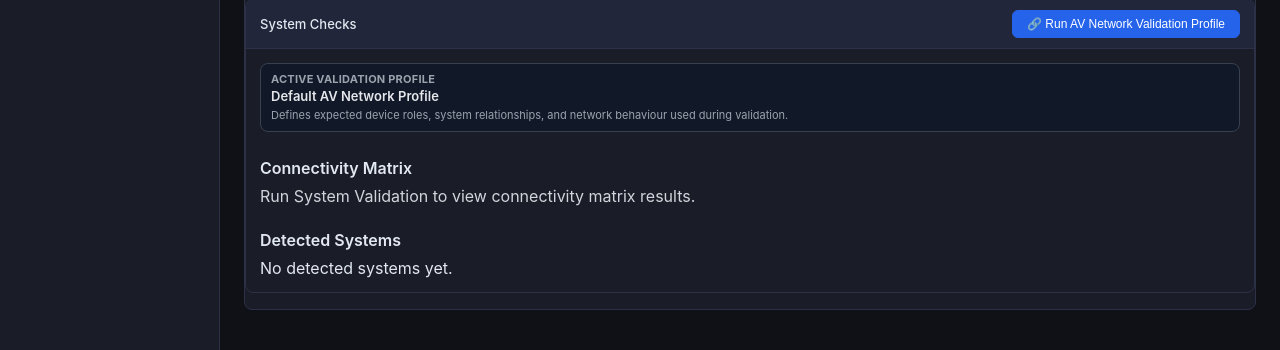
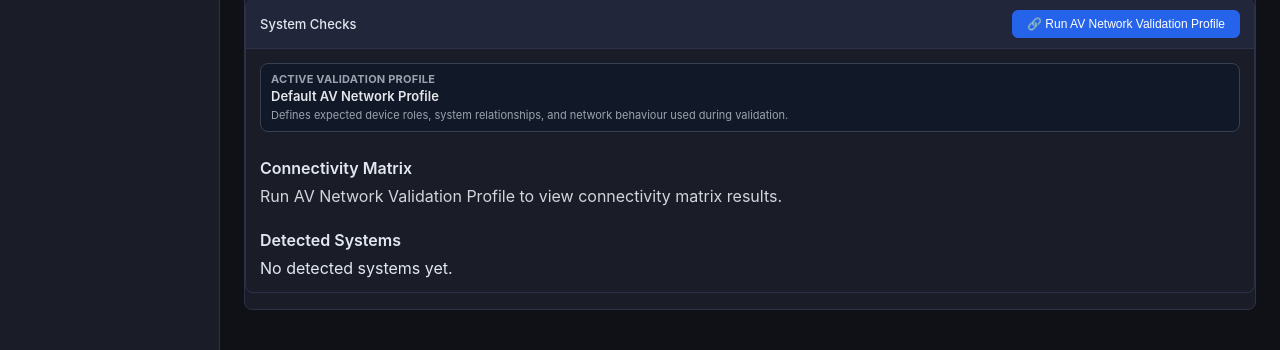
Before and after one commit to chriswarren85/NetPi, a Flask app: page /tools/devices in a window 1280 px wide. Shown: the part 1198-1548 px from the top of the page. Run offline with Flask 3, Linux system fonts and the light colour scheme.

Commit message:
W2.2: align Devices page validation profile wording

```diff
--- a/templates/devices.html
+++ b/templates/devices.html
@@ -156,7 +156,7 @@ SW-01	192.168.1.10	10		Cisco"></textarea>
     <div id="system-results" style="overflow-x:auto;"></div>
       <div id="connectivity-panel" style="margin-top:14px;">
         <div style="font-weight:600;margin-bottom:8px;">Connectivity Matrix</div>
-        <div id="connectivity-summary" style="margin-bottom:10px;color:#d1d5db;">Run System Validation to view connectivity matrix results.</div>
+        <div id="connectivity-summary" style="margin-bottom:10px;color:#d1d5db;">Run AV Network Validation Profile to view connectivity matrix results.</div>
         <div id="connectivity-note" style="margin-bottom:10px;"></div>
         <div id="connectivity-results" style="overflow-x:auto;"></div>
       </div>
@@ -380,7 +380,7 @@ function renderSystemResults(){
 
   if(!systemResults.length){
     summary.innerHTML = "<b>⚠ No system validation results yet</b>";
-    container.innerHTML = "<div style=\"color:#6b7280\">Run System Validation to view AV system checks.</div>";
+    container.innerHTML = "<div style=\"color:#6b7280\">Run AV Network Validation Profile to view AV system checks.</div>";
     return;
   }
 
```
